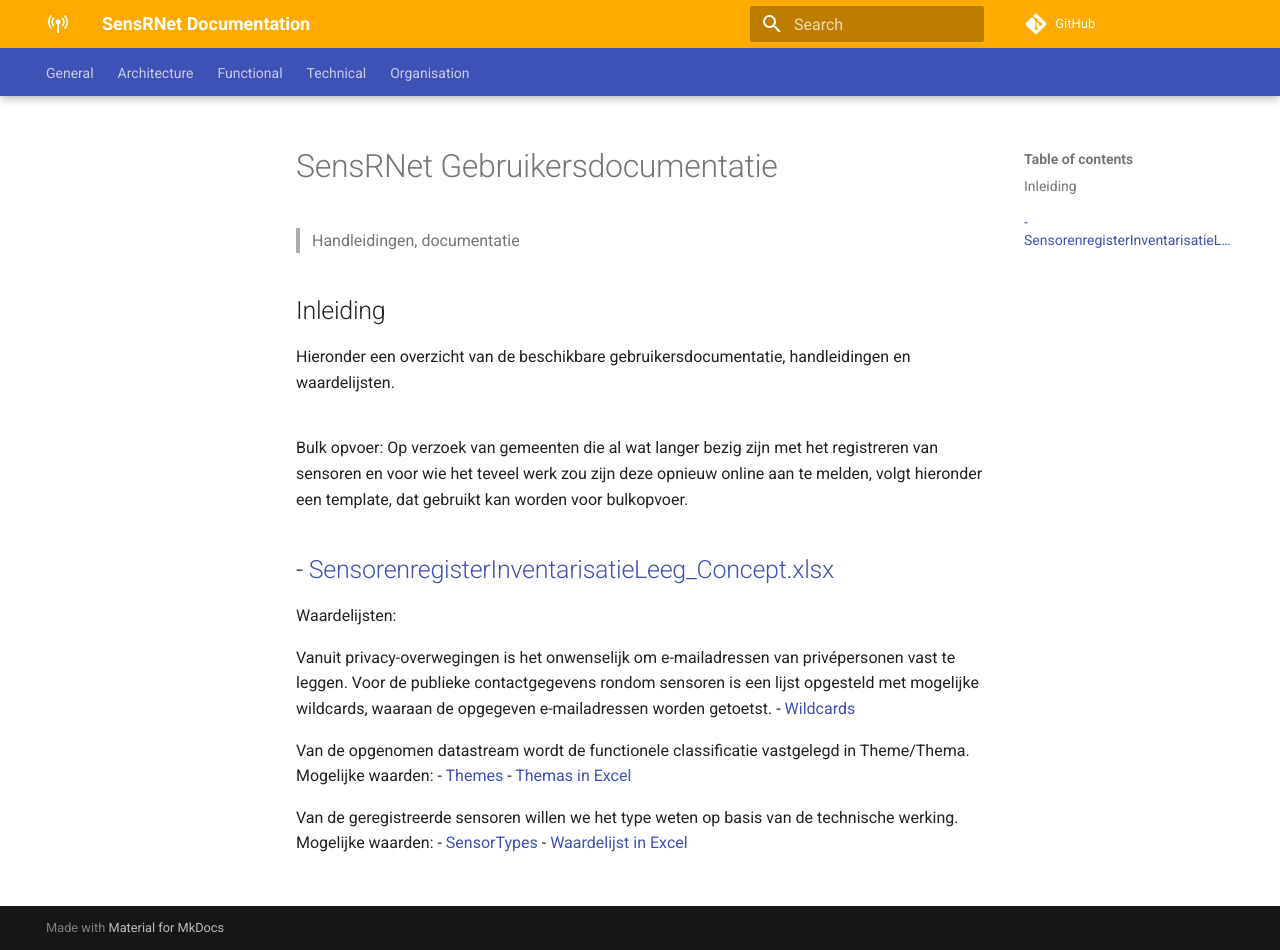
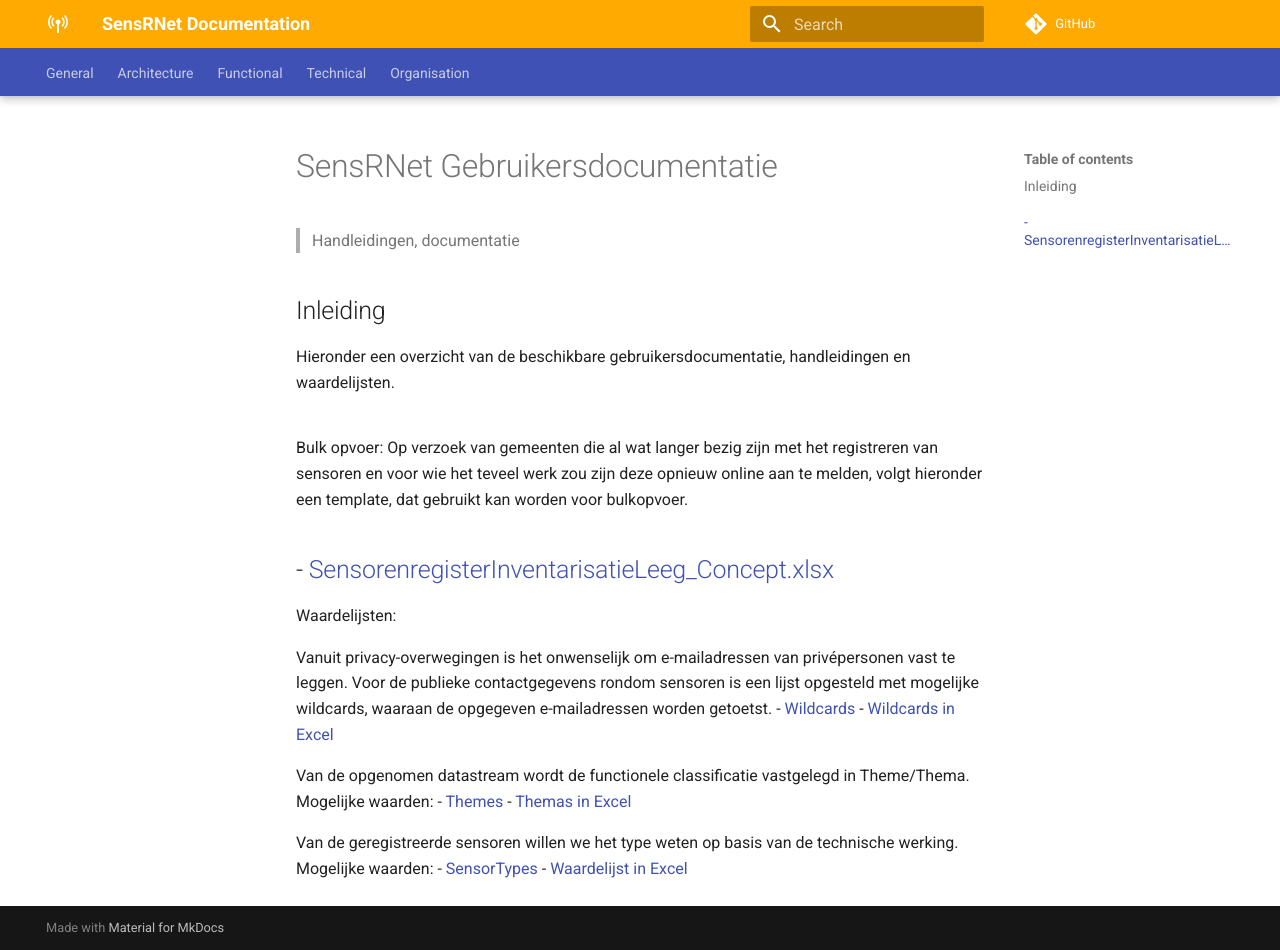
Before and after one commit to kadaster-labs/sensrnet-home, an MkDocs documentation site: the page built from docs/DocumentationNL.md, in a window 1280 px wide and 950 px high. Built offline with MkDocs 1.6.1 and Material for MkDocs 9.7.7, drawn with Linux system fonts in a browser that asks for light colours; comment, search, counter and statistics services are not loaded.

Commit message:
Update DocumentationNL.md

```diff
--- a/docs/DocumentationNL.md
+++ b/docs/DocumentationNL.md
@@ -15,6 +15,7 @@
 
 Vanuit privacy-overwegingen is het onwenselijk om e-mailadressen van privépersonen vast te leggen. Voor de publieke contactgegevens rondom sensoren is een lijst opgesteld met mogelijke wildcards, waaraan de opgegeven e-mailadressen worden getoetst.
 - [Wildcards](WildcardsEmail.md)
+- [Wildcards in Excel](Waardelijst_Wildcards.xlsx)
 
 Van de opgenomen datastream wordt de functionele classificatie vastgelegd in Theme/Thema. Mogelijke waarden:
 - [Themes](Themes.md)
```
